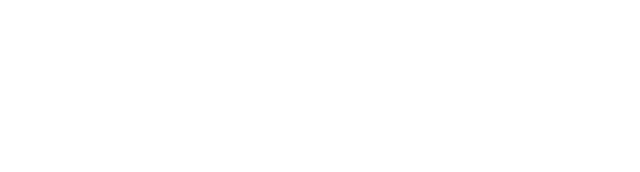
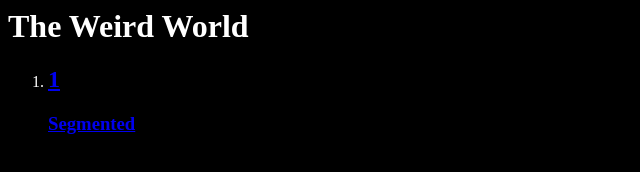
Before and after one commit to dirgeprat/dirgeprat.github.io, a plain HTML site: page index.html in a window 1280 px wide. Shown: the whole page, without its empty margins (0-640 px from the left). Drawn offline with Linux system fonts and the light colour scheme.

Commit message:
Update index.html

```diff
--- a/index.html
+++ b/index.html
@@ -1 +1,15 @@
 <html>
+  <head>
+    <title>TWW</title>
+  </head>
+
+  <body>
+    <style>
+      body {background:black; color:white; }
+    </style>
+    <h1>The Weird World</h1>
+    <ol>
+      <li><h2><a href="poacher.mp3">1</a></h2><h3><a href='https://soundcloud.com/theweirdworld/sets/the-weird-world-1'>Segmented</a></h3></li>
+    </ol>
+  </body>
+</html>
```
